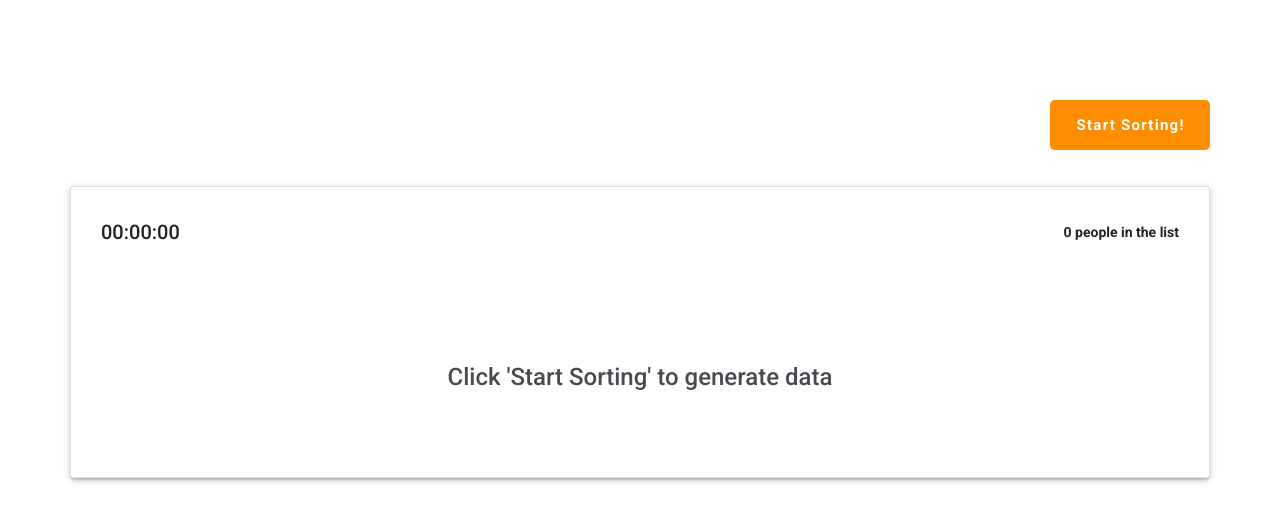
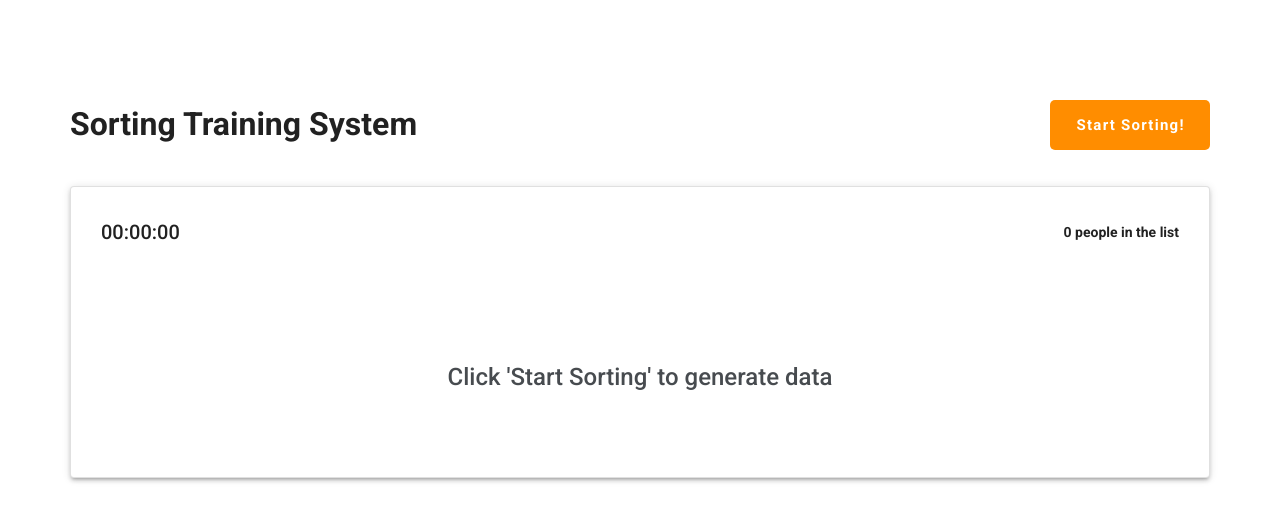
Before and after one commit to JohanurRahman/potatostan-sorting-department, a Vue app: page / in a window 1280 px wide. Shown: the top 522 px of the page. Built offline with nearby package versions, Linux system fonts and the light colour scheme.

Commit message:
Header added

```diff
--- a/src/views/Home.vue
+++ b/src/views/Home.vue
@@ -1,6 +1,7 @@
 <template>
   <div id="home" class="home-container">
-    <div class="d-flex justify-end mb-9">
+    <div class="d-flex justify-space-between mb-9">
+      <h1>Sorting Training System</h1>
       <v-btn class="button-sorting" v-ripple="false" @click.stop="showDialog = true">
         Start Sorting!
       </v-btn>
```
